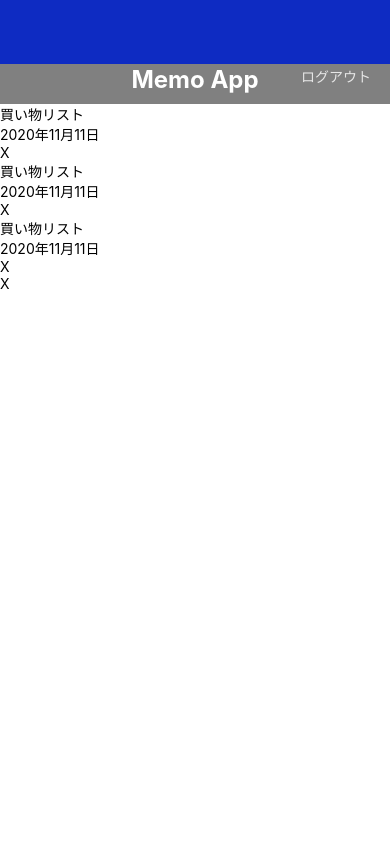
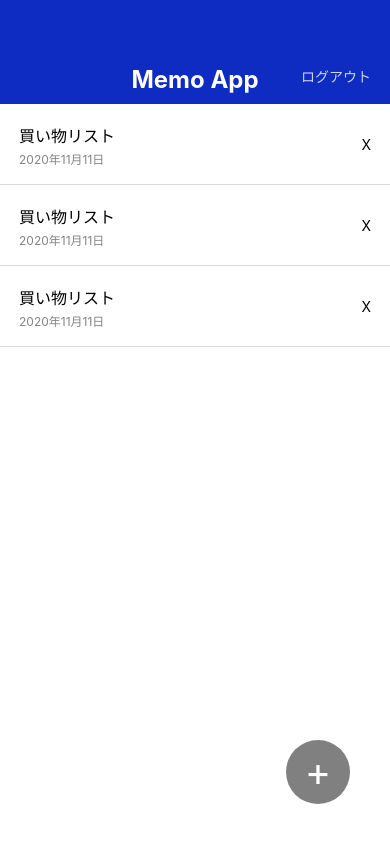
Before and after one commit to RYOTA-EAST/MemoApp, a React Native app: screen / in a window 390 px wide. Built offline with nearby package versions, Linux system fonts and the light colour scheme.

Commit message:
Style Memo Screen

```diff
--- a/App.jsx
+++ b/App.jsx
@@ -14,30 +14,30 @@
       </View>
 
       <View>
-        <View>
+        <View style={styles.memoListItem}>
           <View>
-            <Text>買い物リスト</Text>
-            <Text>2020年11月11日</Text>
+            <Text style={styles.memoListItemTitle}>買い物リスト</Text>
+            <Text style={styles.memoListItemDate}>2020年11月11日</Text>
           </View>
           <View>
             <Text>X</Text>
           </View>
         </View>
 
-        <View>
+        <View style={styles.memoListItem}>
           <View>
-            <Text>買い物リスト</Text>
-            <Text>2020年11月11日</Text>
+            <Text style={styles.memoListItemTitle}>買い物リスト</Text>
+            <Text style={styles.memoListItemDate}>2020年11月11日</Text>
           </View>
           <View>
             <Text>X</Text>
           </View>
         </View>
 
-        <View>
+        <View style={styles.memoListItem}>
           <View>
-            <Text>買い物リスト</Text>
-            <Text>2020年11月11日</Text>
+            <Text style={styles.memoListItemTitle}>買い物リスト</Text>
+            <Text style={styles.memoListItemDate}>2020年11月11日</Text>
           </View>
           <View>
             <Text>X</Text>
@@ -45,8 +45,9 @@
         </View>
       </View>
 
-      <View>
-        <Text>X</Text>
+
+      <View style={styles.circleButton}>
+        <Text style={styles.circleButtonLabel}>+</Text>
       </View>
 
     </View>
@@ -65,7 +66,6 @@
     justifyContent: 'flex-end',
   },
   appbarInner: {
-    backgroundColor: "gray",
     alignItems: "center",
   },
   appbarRight: {
@@ -81,4 +81,44 @@
     color: "#ffffff",
     fontWeight: "bold",
   },
+  memoListItem: {
+    backgroundColor: "#ffffff",
+    flexDirection: "row",
+    justifyContent: "space-between",
+    paddingVertical: 16,
+    paddingHorizontal: 19,
+    alignItems: "center",
+    borderBottomWidth: 1,
+    borderColor: "rgba(0, 0, 0, 0.15)"
+  },
+  memoListItemTitle: {
+    fontSize: 16,
+    lineHeight: 32,
+  },
+  memoListItemDate: {
+    fontSize: 12,
+    lineHeight: 16,
+    color: "#848484",
+  },
+  circleButton: {
+    backgroundColor: "gray",
+    width: 64,
+    height: 64,
+    borderRadius: 32,
+    justifyContent: "center",
+    alignItems: "center",
+    position: "absolute",
+    right: 40,
+    bottom: 40,
+    shadowColor: "#000000",
+    shadowOffset: { width: 0, height: 0 },
+    shadowOpacity: 0.25,
+    shadowRadius: 0,
+    elevation: 8,
+  },
+  circleButtonLabel: {
+    color: "#ffffff",
+    fontSize: 40,
+    lineHeight: 40,
+  },
 });
```
